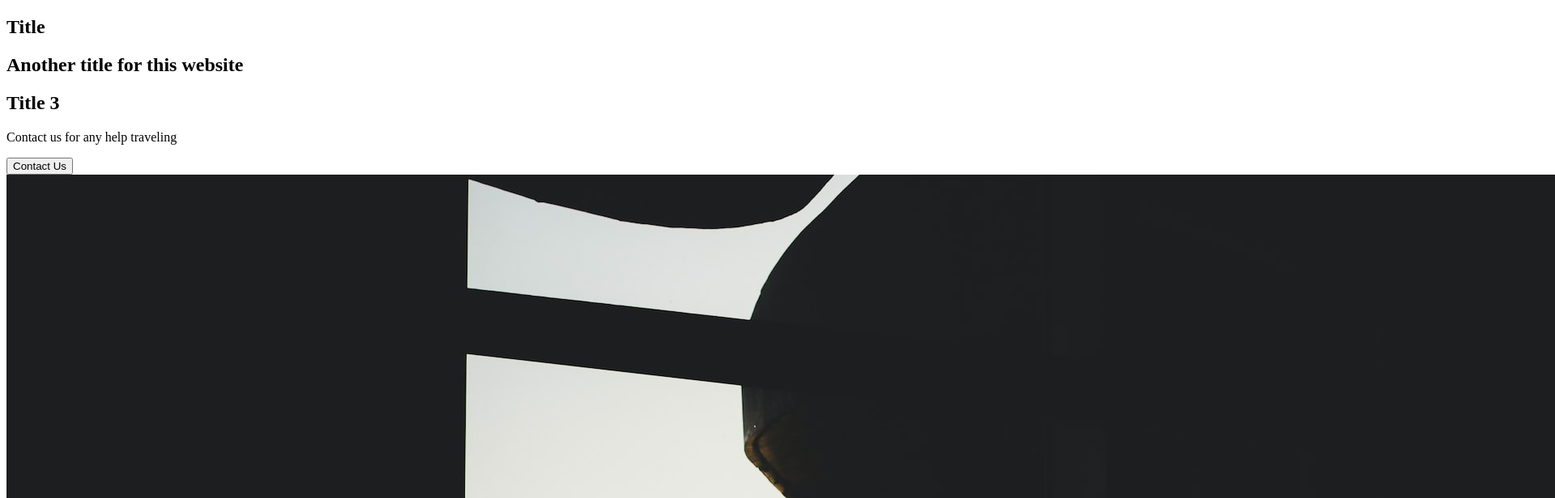
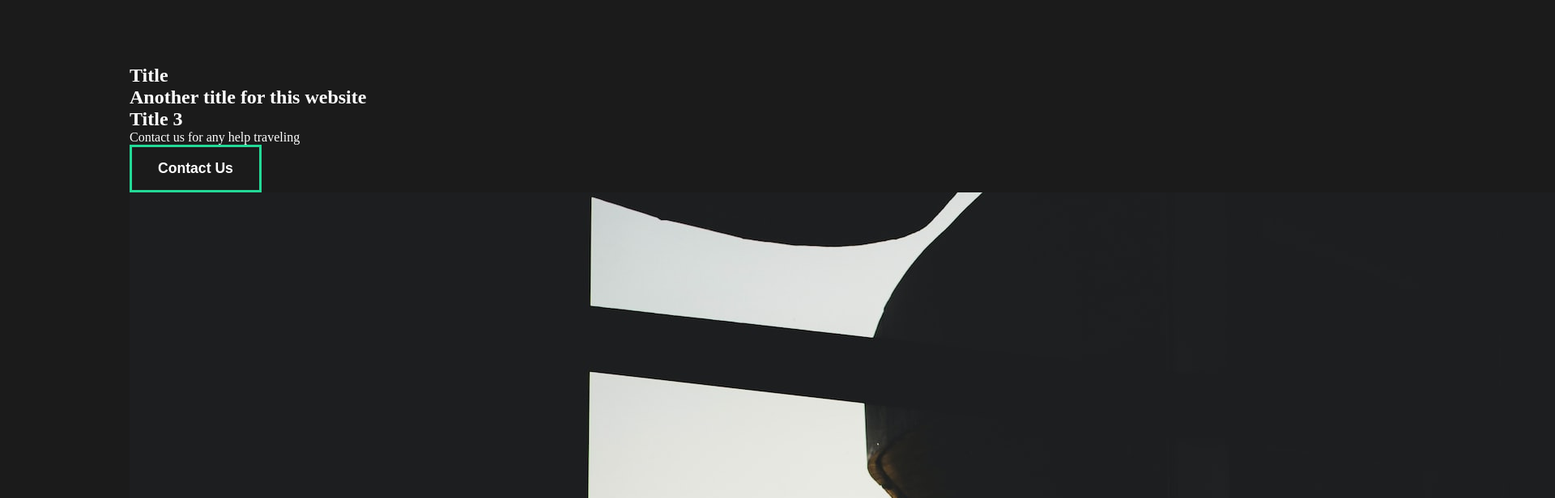
Before and after one commit to johnlombardi389/comp-website, a React (Create React App) app: page / in a window 1280 px wide. Shown: the top 616 px of the page at 81% size, 1920 px wide, since content can reach past the window. Built offline with nearby package versions, Linux system fonts and the light colour scheme.

Commit message:
Added styled components and global style to begin styling about page

```diff
--- a/src/App.js
+++ b/src/App.js
@@ -1,10 +1,13 @@
 import React from "react";
 // Pages
 import AboutUs from "./pages/AboutUs";
+// Global style
+import GlobalStyle from "./components/GlobalStyle";
 
 function App() {
   return (
     <div className="App">
+      <GlobalStyle />
       <AboutUs />
     </div>
   );
--- a/src/components/AboutSection.js
+++ b/src/components/AboutSection.js
@@ -1,9 +1,10 @@
 import React from "react";
+import styled from "styled-components";
 import travelLuggage from "../img/travelLuggage.jpg";
 
 function AboutSection() {
   return (
-    <div>
+    <About>
       <div className="description">
         <div className="title">
           <div className="hide">
@@ -27,8 +28,18 @@
           />
         </div>
       </div>
-    </div>
+    </About>
   );
 }
 
+// Styled components
+const About = styled.div`
+  min-height: 90vh;
+  display: flex;
+  justify-content: space-between;
+  align-items: center;
+  padding: 5rem 10rem;
+  color: white;
+`;
+
 export default AboutSection;
--- /dev/null
+++ b/src/components/GlobalStyle.js
@@ -0,0 +1,30 @@
+import { createGlobalStyle } from "styled-components";
+
+const GlobalStyle = createGlobalStyle`
+  * {
+    margin: 0;
+    padding: 0;
+    box-sizing: border-box;
+  }
+
+  body {
+    background: #1b1b1b;
+  }
+
+  button {
+    font-weight: bold;
+    font-size: 1.1rem;
+    cursor: pointer;
+    padding: 1rem 2rem;
+    border: 3px solid #23d997;
+    background: transparent;
+    color: white;
+    transition: all 0.5s ease;
+    &:hover {
+      background-color:#23d997;
+      color: white;
+    }
+  }
+`;
+
+export default GlobalStyle;
```
